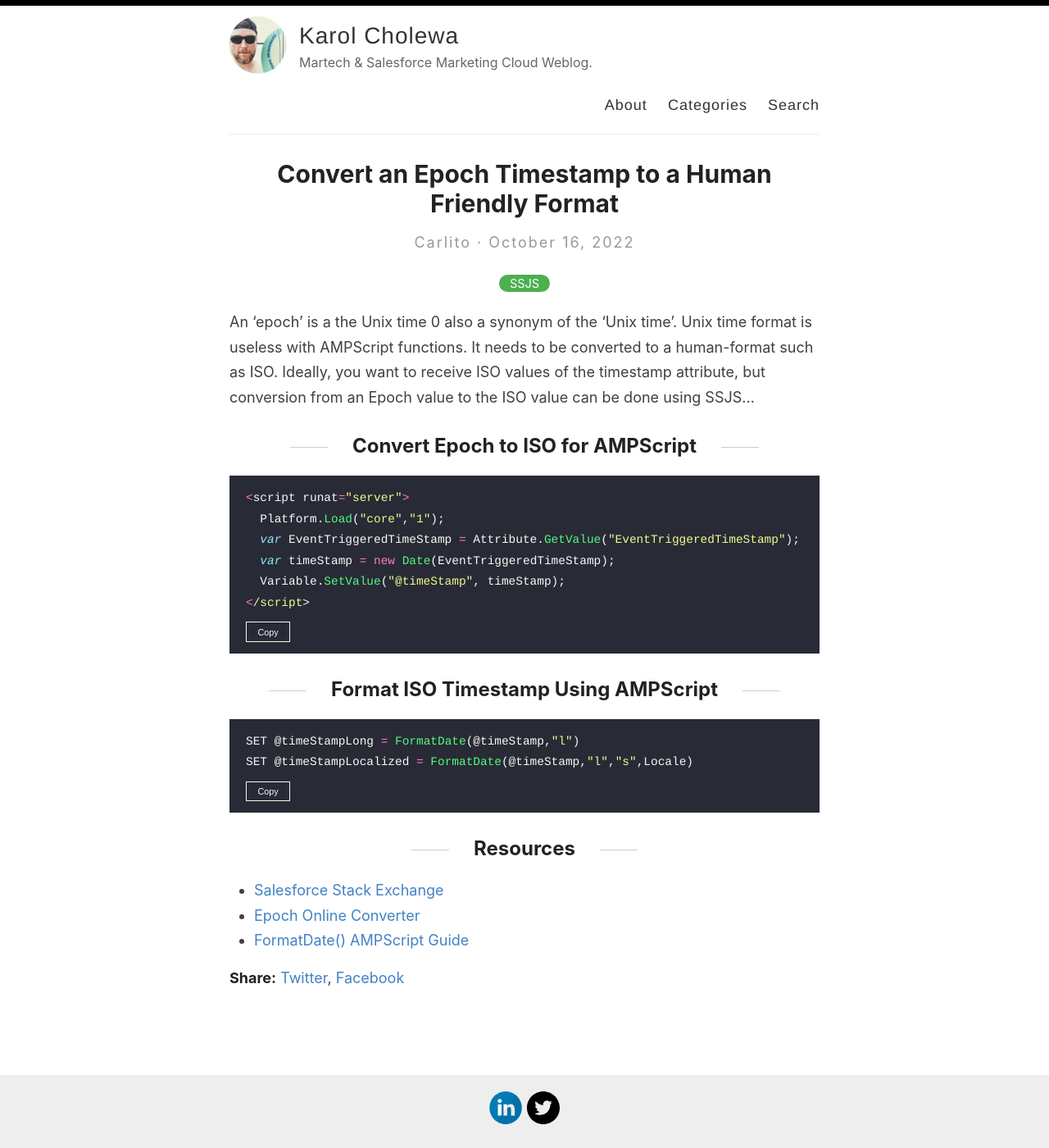
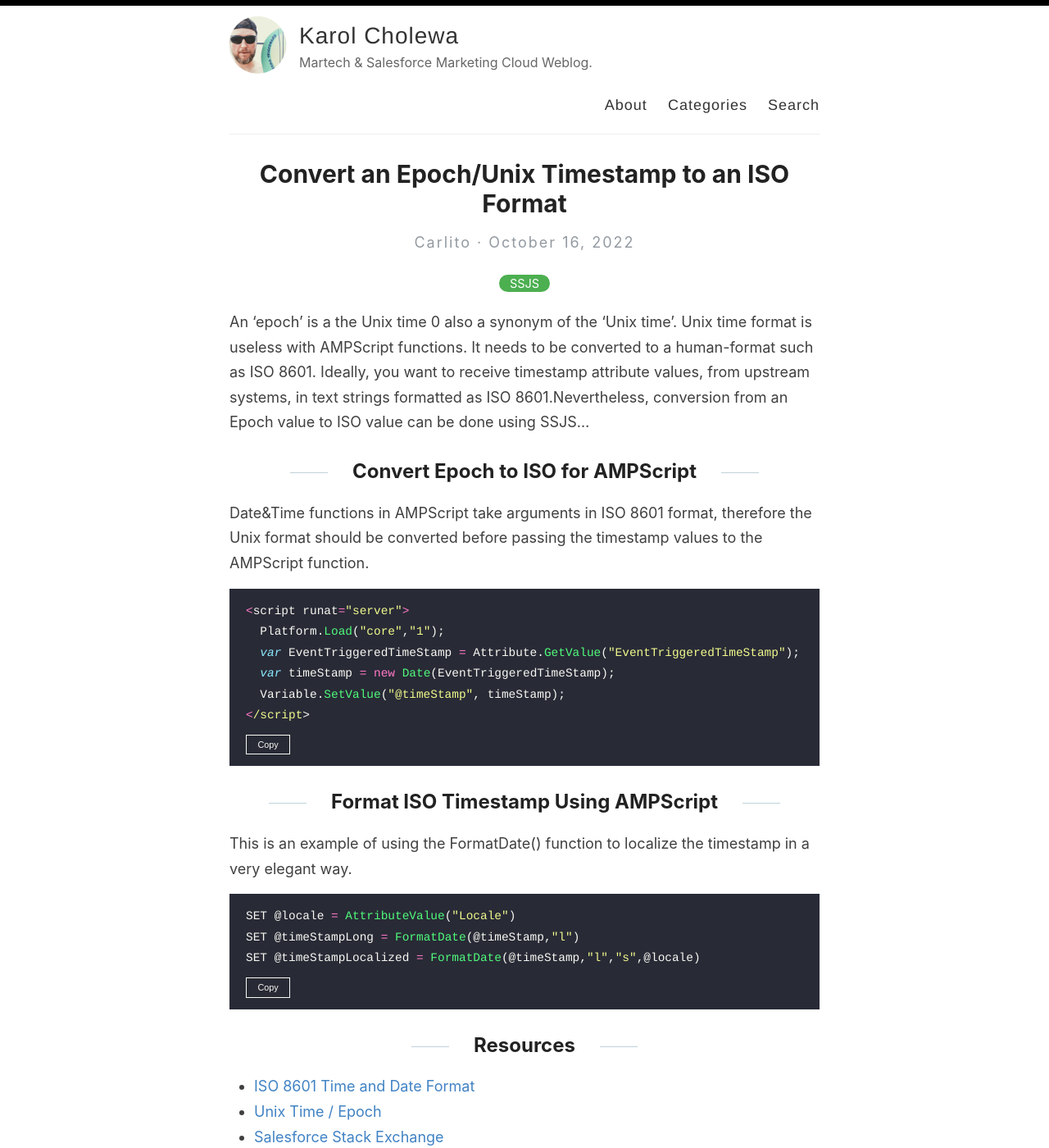
Before and after one commit to karolcholewa/blog, a Jekyll site: the page built from _posts/2022-10-16-epoch-timestamp-to-iso.md, in a window 1280 px wide and 1400 px high. Shown: the whole window at 82% size. Built offline with Jekyll 4.4.1, drawn with Linux system fonts in a browser that asks for light colours; some of the changed text lies outside the part shown.

Commit message:
post updated

````diff
--- a/_posts/2022-10-16-epoch-timestamp-to-iso.md
+++ b/_posts/2022-10-16-epoch-timestamp-to-iso.md
@@ -1,11 +1,12 @@
 ---
 layout: post
-title: "Convert an Epoch Timestamp to a Human Friendly Format"
+title: "Convert an Epoch/Unix Timestamp to an ISO Format"
 categories: [SSJS]
 ---
-An 'epoch' is a the Unix time 0 also a synonym of the 'Unix time'. Unix time format is useless with AMPScript functions. It needs to be converted to a human-format such as ISO. Ideally, you want to receive ISO values of the timestamp attribute, but conversion from an Epoch value to the ISO value can be done using SSJS&hellip;
+An 'epoch' is a the Unix time 0 also a synonym of the 'Unix time'. Unix time format is useless with AMPScript functions. It needs to be converted to a human-format such as ISO 8601. Ideally, you want to receive timestamp attribute values, from upstream systems, in text strings formatted as ISO 8601.Nevertheless, conversion from an Epoch value to ISO value can be done using SSJS&hellip;
 
 ## Convert Epoch to ISO for AMPScript
+Date&Time functions in AMPScript take arguments in ISO 8601 format, therefore the Unix format should be converted before passing the timestamp values to the AMPScript function.
 
 ```javascript
 <script runat="server">
@@ -17,12 +18,18 @@ An 'epoch' is a the Unix time 0 also a synonym of the 'Unix time'. Unix time for
 ```
 
 ## Format ISO Timestamp Using AMPScript
+This is an example of using the FormatDate() function to localize the timestamp in a very elegant way.
 
 ```javascript
+SET @locale = AttributeValue("Locale")
 SET @timeStampLong = FormatDate(@timeStamp,"l")
-SET @timeStampLocalized = FormatDate(@timeStamp,"l","s",Locale)
+SET @timeStampLocalized = FormatDate(@timeStamp,"l","s",@locale)
 ```
 ## Resources
+*   [ISO 8601 Time and Date Format](https://www.iso.org/iso-8601-date-and-time-format.html)
+*   [Unix Time / Epoch](https://en.wikipedia.org/wiki/Epoch_(computing))
 *   [Salesforce Stack Exchange](https://salesforce.stackexchange.com/questions/216677/convert-from-epoch-to-datetime-in-ampscript)
+*   [Unix Timestamp Converter](https://unixtimestamp.app/)
 *   [Epoch Online Converter](https://www.epochconverter.com/)
+*   [Unix Timestamp to ISO Converter](https://www.timestamp-converter.com/)
 *   [FormatDate() AMPScript Guide](https://ampscript.guide/formatdate/)
````
